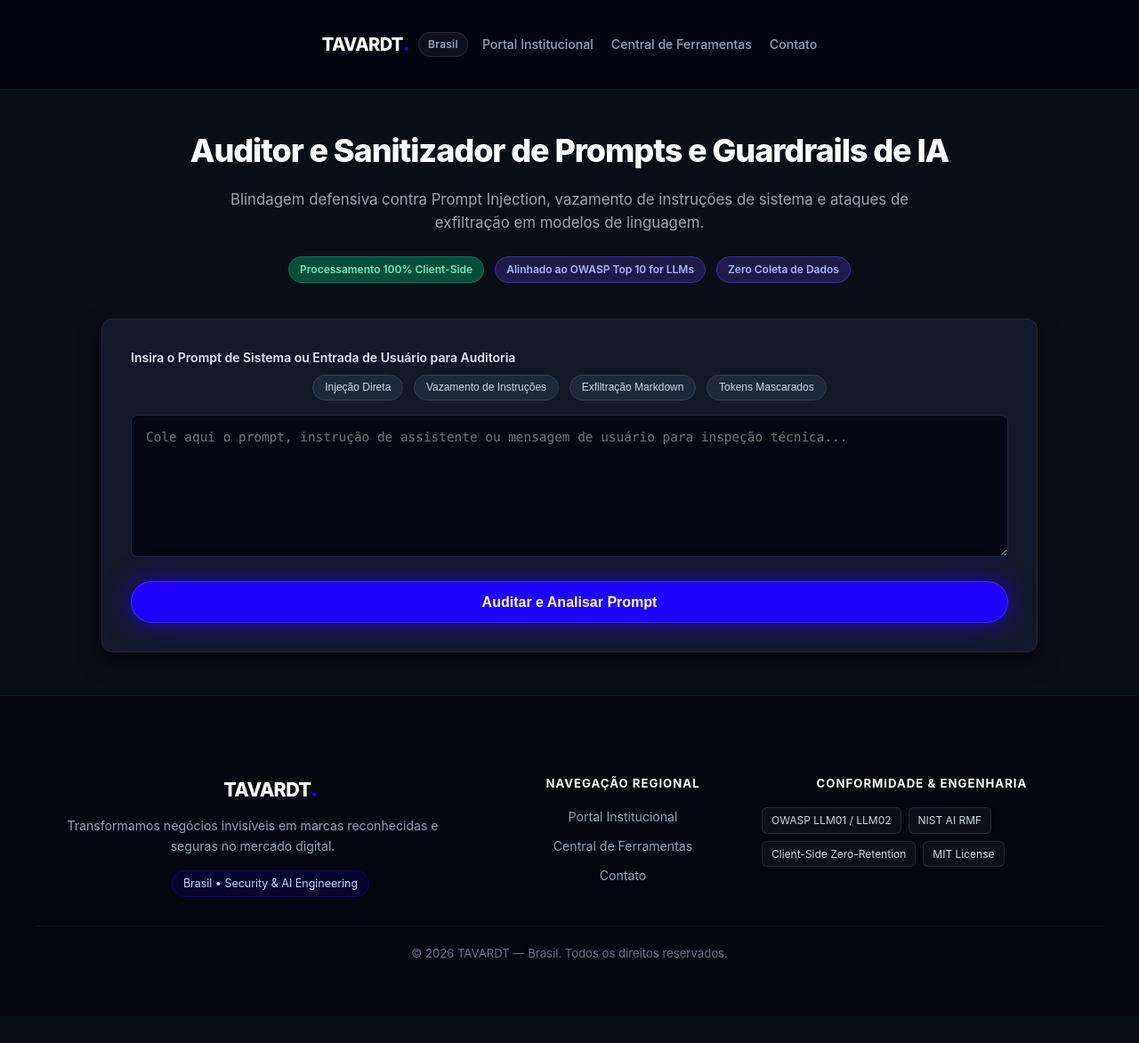
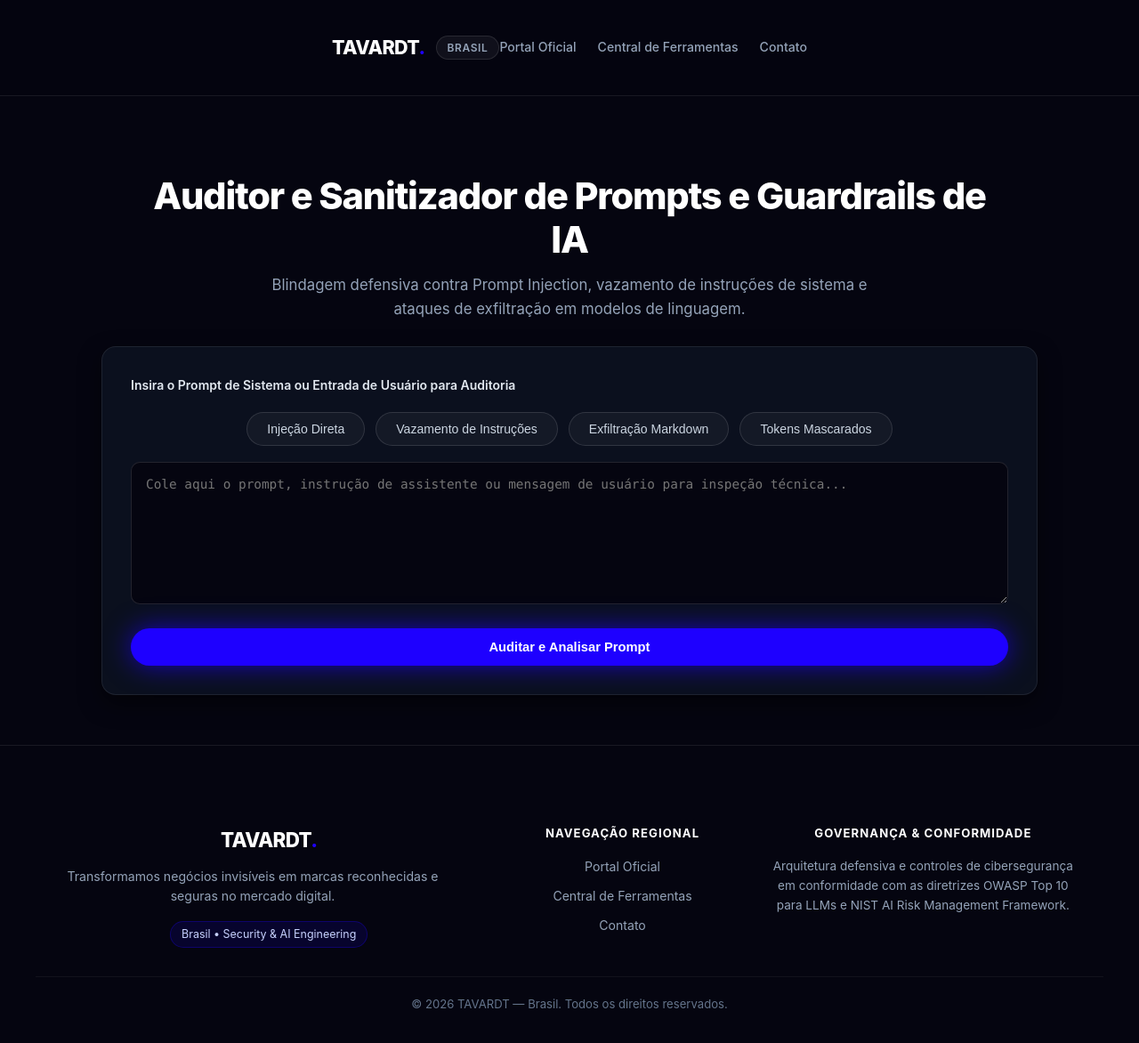
Before and after one commit to TAVARDT-Brasil/llm-guardrails-toolkit-br, a plain HTML site: page index.html in a window 1280 px wide. Shown: the whole page at 89% size. Before the commit the page ends 1142 px from the top, so only its background shows below. Drawn offline with Linux system fonts and the light colour scheme.

Commit message:
refactor(pages): apply unified obsidian theme #050510, purge junior badges, center buttons, enforce strict corporate standards

```diff
--- a/index.html
+++ b/index.html
@@ -80,215 +80,300 @@
   </script>
   <style>
 
-/* ==================== TAVARDT BRAND STANDARDIZATION ==================== */
+/* ==========================================================================
+   TAVARDT UNIFIED ENTERPRISE DESIGN SYSTEM (ASTRYX TOKENS)
+   ========================================================================== */
 :root {
-  --tavardt-blue: #1e00ff !important;
-  --tavardt-blue-hover: #1500db !important;
-  --tavardt-blue-glow: 0 0 30px rgba(30, 0, 255, 0.7) !important;
-  --tavardt-blue-glow-lg: 0 0 45px rgba(30, 0, 255, 0.95) !important;
+  --bg: #050510 !important;
+  --bg2: #0b101e !important;
+  --bg3: #111827 !important;
+  --card-bg: #0b101e !important;
+  --surface: #0b101e !important;
+  --surface-card: #0e1526 !important;
+  --surface-elevated: #131d33 !important;
+  --card-border: rgba(255, 255, 255, 0.08) !important;
+  --border: rgba(255, 255, 255, 0.08) !important;
   --accent: #1e00ff !important;
   --accent-hover: #1500db !important;
   --blue: #1e00ff !important;
+  --info: #1e00ff !important;
+  --text: #f8fafc !important;
+  --text-muted: #94a3b8 !important;
+  --text2: #94a3b8 !important;
+  --code-bg: #030712 !important;
+}
+
+html, body {
+  background-color: #050510 !important;
+  color: #f8fafc !important;
+  font-family: -apple-system, BlinkMacSystemFont, "Segoe UI", Roboto, Helvetica, Arial, sans-serif !important;
+  margin: 0 !important;
+  padding: 0 !important;
+  min-height: 100vh !important;
+  -webkit-font-smoothing: antialiased !important;
 }
 
 /* Header */
 .tavardt-header {
-  width: 100%;
-  background: rgba(5, 5, 16, 0.94);
-  backdrop-filter: blur(12px);
-  -webkit-backdrop-filter: blur(12px);
-  border-bottom: 1px solid rgba(255, 255, 255, 0.08);
-  position: sticky;
-  top: 0;
-  z-index: 999;
+  width: 100% !important;
+  background: rgba(5, 5, 16, 0.95) !important;
+  backdrop-filter: blur(16px) !important;
+  -webkit-backdrop-filter: blur(16px) !important;
+  border-bottom: 1px solid rgba(255, 255, 255, 0.08) !important;
+  position: sticky !important;
+  top: 0 !important;
+  z-index: 1000 !important;
 }
 .tavardt-header-inner {
-  max-width: 1200px;
-  margin: 0 auto;
-  padding: 14px 24px;
-  display: flex;
-  justify-content: space-between;
-  align-items: center;
-  gap: 16px;
-  flex-wrap: wrap;
+  max-width: 1200px !important;
+  margin: 0 auto !important;
+  padding: 16px 24px !important;
+  display: flex !important;
+  justify-content: space-between !important;
+  align-items: center !important;
+  box-sizing: border-box !important;
 }
 .tavardt-brand {
-  display: inline-flex;
-  align-items: center;
-  gap: 10px;
-  text-decoration: none;
-  color: #ffffff;
+  display: inline-flex !important;
+  align-items: center !important;
+  gap: 12px !important;
+  text-decoration: none !important;
+  color: #ffffff !important;
 }
 .tavardt-logo-text {
-  font-size: 1.25rem;
-  font-weight: 800;
-  letter-spacing: -0.03em;
-  color: #ffffff;
+  font-size: 1.35rem !important;
+  font-weight: 800 !important;
+  letter-spacing: -0.03em !important;
+  color: #ffffff !important;
 }
 .tavardt-brand-dot {
   color: #1e00ff !important;
-  font-size: 1.4rem;
-  line-height: 1;
 }
 .tavardt-badge-jurisdiction {
-  font-size: 0.75rem;
-  font-weight: 600;
-  color: #94a3b8;
-  padding: 3px 10px;
-  background: rgba(255, 255, 255, 0.05);
-  border: 1px solid rgba(255, 255, 255, 0.1);
-  border-radius: 9999px;
-  letter-spacing: 0.02em;
+  font-size: 0.75rem !important;
+  font-weight: 600 !important;
+  color: #94a3b8 !important;
+  padding: 3px 12px !important;
+  background: rgba(255, 255, 255, 0.05) !important;
+  border: 1px solid rgba(255, 255, 255, 0.1) !important;
+  border-radius: 9999px !important;
+  text-transform: uppercase !important;
+  letter-spacing: 0.05em !important;
 }
 .tavardt-nav {
-  display: flex;
-  align-items: center;
-  gap: 20px;
-  flex-wrap: wrap;
+  display: flex !important;
+  align-items: center !important;
+  gap: 24px !important;
 }
 .tavardt-nav-link {
-  color: #94a3b8;
-  text-decoration: none;
-  font-size: 0.88rem;
-  font-weight: 500;
-  transition: color 0.2s ease;
+  color: #94a3b8 !important;
+  text-decoration: none !important;
+  font-size: 0.88rem !important;
+  font-weight: 500 !important;
+  transition: color 0.2s ease !important;
 }
 .tavardt-nav-link:hover {
-  color: #ffffff;
+  color: #ffffff !important;
 }
 
-/* Centered Button Row */
-.btn-row, .sample-buttons {
+/* Hero Section */
+.tavardt-hero, .hero {
+  max-width: 1000px !important;
+  margin: 0 auto !important;
+  padding: 48px 24px 28px !important;
+  text-align: center !important;
+  box-sizing: border-box !important;
+  background: transparent !important;
+  border: none !important;
+}
+.tavardt-hero h1, .hero h1, h1 {
+  font-size: clamp(1.8rem, 4vw, 2.6rem) !important;
+  font-weight: 800 !important;
+  letter-spacing: -0.03em !important;
+  margin: 0 0 12px 0 !important;
+  color: #ffffff !important;
+  line-height: 1.2 !important;
+}
+.tavardt-hero p, .hero p {
+  font-size: 1.05rem !important;
+  color: #94a3b8 !important;
+  max-width: 720px !important;
+  margin: 0 auto !important;
+  line-height: 1.6 !important;
+}
+
+/* Strict Suppression of Junior Elements */
+.badge-bar, .badges, .hero-badge, .hero img, .hero-img, .cta-grid, .cta-btn.wa, [class*="wa"],  {
+  display: none !important;
+}
+
+/* Containers and Cards */
+.card, .main-card, .panel, .stage-card, .vector-card {
+  background: #0b101e !important;
+  border: 1px solid rgba(255, 255, 255, 0.08) !important;
+  border-radius: 16px !important;
+}
+.container, main, .main-wrap {
+  background: transparent !important;
+  border: none !important;
+  box-shadow: none !important;
+}
+
+/* Textareas & Inputs */
+textarea, input[type="text"] {
+  background: #050510 !important;
+  border: 1px solid rgba(255, 255, 255, 0.12) !important;
+  border-radius: 10px !important;
+  color: #f8fafc !important;
+  font-family: 'Fira Code', Consolas, Monaco, monospace !important;
+}
+textarea:focus, input[type="text"]:focus {
+  border-color: #1e00ff !important;
+  outline: none !important;
+  box-shadow: 0 0 15px rgba(30, 0, 255, 0.3) !important;
+}
+
+/* Button Centering Containers */
+.btn-row, .presets-row, .sample-buttons {
   display: flex !important;
   justify-content: center !important;
   align-items: center !important;
+  gap: 12px !important;
+  margin: 18px 0 !important;
   flex-wrap: wrap !important;
-  gap: 12px !important;
 }
 
-/* Primary Action Buttons */
-.btn-primary, button.btn-primary, .btn-action-main, #btn-generate-blueprint, #btn-audit, .btn-run, #run-audit-btn, .btn-execute, .btn-analyze, .cta-btn.primary, .btn-act, #btn-copy {
+/* PRIMARY BUTTONS: 100% TAVARDT Electric Blue (#1e00ff) */
+.btn-primary, button.btn-primary, .btn-action-main, #btn-generate-blueprint, #btn-audit, .btn-run, #run-audit-btn, .btn-execute, .btn-analyze {
   background: #1e00ff !important;
   color: #ffffff !important;
+  border: none !important;
   border-radius: 9999px !important;
-  border: 1px solid rgba(255, 255, 255, 0.15) !important;
+  font-size: 0.92rem !important;
+  font-weight: 600 !important;
+  padding: 13px 36px !important;
   box-shadow: 0 0 30px rgba(30, 0, 255, 0.7) !important;
-  font-weight: 600 !important;
   cursor: pointer !important;
   transition: all 0.25s cubic-bezier(0.16, 1, 0.3, 1) !important;
+  text-decoration: none !important;
+  display: inline-flex !important;
+  align-items: center !important;
+  justify-content: center !important;
 }
-.btn-primary:hover, button.btn-primary:hover, .btn-action-main:hover, #btn-generate-blueprint:hover, #btn-audit:hover, .btn-run:hover, #run-audit-btn:hover, .btn-execute:hover, .btn-analyze:hover, .cta-btn.primary:hover, .btn-act:hover, #btn-copy:hover {
+.btn-primary:hover, button.btn-primary:hover, .btn-action-main:hover, #btn-generate-blueprint:hover, #btn-audit:hover, .btn-run:hover, #run-audit-btn:hover, .btn-execute:hover, .btn-analyze:hover {
   background: #1500db !important;
   box-shadow: 0 0 45px rgba(30, 0, 255, 0.95) !important;
   transform: translateY(-1px) !important;
 }
 
-/* Secondary & Preset Buttons */
-.btn-secondary, button.btn-secondary, .btn-sample, .btn-preset, button.btn-preset, .btn-action-secondary, .code-tab, .tab-btn, .cta-btn.secondary {
+/* SECONDARY BUTTONS: Clean dark pill */
+.btn-secondary, button.btn-secondary, .btn-sample, .btn-preset, button.btn-preset, .btn-action-secondary, .code-tab, .tab-btn {
+  background: rgba(255, 255, 255, 0.04) !important;
+  border: 1px solid rgba(255, 255, 255, 0.12) !important;
+  color: #cbd5e1 !important;
   border-radius: 9999px !important;
+  font-size: 0.88rem !important;
+  font-weight: 500 !important;
+  padding: 10px 22px !important;
+  cursor: pointer !important;
   transition: all 0.2s ease !important;
 }
-.btn-secondary:hover, button.btn-secondary:hover, .btn-sample:hover, .btn-preset:hover, button.btn-preset:hover, .btn-action-secondary:hover, .cta-btn.secondary:hover {
+.btn-secondary:hover, button.btn-secondary:hover, .btn-sample:hover, .btn-preset:hover, button.btn-preset:hover, .btn-action-secondary:hover {
   border-color: #1e00ff !important;
   color: #ffffff !important;
+  background: rgba(30, 0, 255, 0.08) !important;
 }
 
-/* Tabs Active */
-.code-tab.active, .tab-btn.active, .tab.active, .arch-btn.active {
+/* Active State for Tabs & Selectors */
+.code-tab.active, .tab-btn.active, .tab.active, .arch-btn.active, .btn-preset.active-hard {
   border-color: #1e00ff !important;
+  color: #ffffff !important;
+  background: rgba(30, 0, 255, 0.12) !important;
 }
 
-/* Footer */
+/* Institutional Footer */
 .tavardt-footer {
-  width: 100%;
-  background: #050510;
-  border-top: 1px solid rgba(255, 255, 255, 0.08);
-  margin-top: 48px;
-  color: #94a3b8;
+  width: 100% !important;
+  background: #050510 !important;
+  border-top: 1px solid rgba(255, 255, 255, 0.08) !important;
+  margin-top: 56px !important;
+  color: #94a3b8 !important;
 }
 .tavardt-footer-inner {
-  max-width: 1200px;
-  margin: 0 auto;
-  padding: 48px 24px 32px;
-  display: grid;
-  grid-template-columns: 2fr 1fr 1.5fr;
-  gap: 36px;
+  max-width: 1200px !important;
+  margin: 0 auto !important;
+  padding: 48px 24px 32px !important;
+  display: grid !important;
+  grid-template-columns: 2fr 1fr 1.5fr !important;
+  gap: 40px !important;
 }
 @media (max-width: 768px) {
   .tavardt-footer-inner {
-    grid-template-columns: 1fr;
-    gap: 28px;
+    grid-template-columns: 1fr !important;
+    gap: 28px !important;
   }
 }
 .tavardt-footer-logo {
-  font-size: 1.35rem;
-  font-weight: 800;
-  color: #ffffff;
-  margin-bottom: 12px;
-  letter-spacing: -0.03em;
+  font-size: 1.4rem !important;
+  font-weight: 800 !important;
+  color: #ffffff !important;
+  margin-bottom: 12px !important;
+  letter-spacing: -0.03em !important;
 }
 .tavardt-footer-mission {
-  font-size: 0.88rem;
-  line-height: 1.6;
-  color: #94a3b8;
-  margin-bottom: 16px;
-  max-width: 440px;
+  font-size: 0.88rem !important;
+  line-height: 1.6 !important;
+  color: #94a3b8 !important;
+  margin-bottom: 16px !important;
+  max-width: 440px !important;
 }
 .tavardt-footer-jurisdiction-tag {
-  display: inline-block;
-  font-size: 0.78rem;
-  color: #c7d2fe;
-  background: rgba(30, 0, 255, 0.12);
-  border: 1px solid rgba(30, 0, 255, 0.3);
-  padding: 4px 12px;
-  border-radius: 9999px;
+  display: inline-block !important;
+  font-size: 0.78rem !important;
+  color: #c7d2fe !important;
+  background: rgba(30, 0, 255, 0.12) !important;
+  border: 1px solid rgba(30, 0, 255, 0.3) !important;
+  padding: 4px 12px !important;
+  border-radius: 9999px !important;
 }
 .tavardt-footer-heading {
-  font-size: 0.82rem;
-  font-weight: 700;
-  text-transform: uppercase;
-  letter-spacing: 0.08em;
-  color: #ffffff;
-  margin-bottom: 16px;
+  font-size: 0.82rem !important;
+  font-weight: 700 !important;
+  text-transform: uppercase !important;
+  letter-spacing: 0.08em !important;
+  color: #ffffff !important;
+  margin-bottom: 16px !important;
 }
 .tavardt-footer-links {
-  list-style: none;
-  padding: 0;
-  margin: 0;
-  display: flex;
-  flex-direction: column;
-  gap: 10px;
+  list-style: none !important;
+  padding: 0 !important;
+  margin: 0 !important;
+  display: flex !important;
+  flex-direction: column !important;
+  gap: 10px !important;
 }
 .tavardt-footer-links a {
-  color: #94a3b8;
-  text-decoration: none;
-  font-size: 0.88rem;
-  transition: color 0.2s ease;
+  color: #94a3b8 !important;
+  text-decoration: none !important;
+  font-size: 0.88rem !important;
+  transition: color 0.2s ease !important;
 }
 .tavardt-footer-links a:hover {
-  color: #1e00ff;
+  color: #1e00ff !important;
 }
-.tavardt-footer-badges {
-  display: flex;
-  flex-wrap: wrap;
-  gap: 8px;
-}
-.tavardt-fbadge {
-  font-size: 0.75rem;
-  color: #cbd5e1;
-  background: rgba(255, 255, 255, 0.04);
-  border: 1px solid rgba(255, 255, 255, 0.1);
-  padding: 4px 10px;
-  border-radius: 6px;
+.tavardt-footer-compliance-text {
+  font-size: 0.85rem !important;
+  line-height: 1.6 !important;
+  color: #94a3b8 !important;
 }
 .tavardt-footer-bottom {
-  max-width: 1200px;
-  margin: 0 auto;
-  padding: 20px 24px;
-  border-top: 1px solid rgba(255, 255, 255, 0.05);
-  text-align: center;
-  font-size: 0.82rem;
-  color: #64748b;
+  max-width: 1200px !important;
+  margin: 0 auto !important;
+  padding: 20px 24px !important;
+  border-top: 1px solid rgba(255, 255, 255, 0.05) !important;
+  text-align: center !important;
+  font-size: 0.82rem !important;
+  color: #64748b !important;
 }
 
   </style>
@@ -302,8 +387,8 @@
       --bg: #090d16;
       --card-bg: #111827;
       --card-border: #1f293d;
-      --accent: #1e00ff;
-      --accent-hover: #1500db;
+      --accent: #6366f1;
+      --accent-hover: #4f46e5;
       --text: #f3f4f6;
       --text-muted: #9ca3af;
       --pass: #10b981;
@@ -558,7 +643,7 @@
       <span class="tavardt-badge-jurisdiction">Brasil</span>
     </a>
     <nav class="tavardt-nav">
-      <a href="https://ag.tavardt.com/br/" class="tavardt-nav-link" target="_blank" rel="noopener">Portal Institucional</a>
+      <a href="https://ag.tavardt.com/br/" class="tavardt-nav-link" target="_blank" rel="noopener">Portal Oficial</a>
       <a href="https://tools.tavardt.com/br/" class="tavardt-nav-link" target="_blank" rel="noopener">Central de Ferramentas</a>
       <a href="https://ag.tavardt.com/br/contato/" class="tavardt-nav-link" target="_blank" rel="noopener">Contato</a>
     </nav>
@@ -569,11 +654,7 @@
     <div class="hero">
       <h1>Auditor e Sanitizador de Prompts e Guardrails de IA</h1>
       <p>Blindagem defensiva contra Prompt Injection, vazamento de instruções de sistema e ataques de exfiltração em modelos de linguagem.</p>
-      <div class="badges">
-        <span class="badge badge-green">Processamento 100% Client-Side</span>
-        <span class="badge">Alinhado ao OWASP Top 10 for LLMs</span>
-        <span class="badge">Zero Coleta de Dados</span>
-      </div>
+
     </div>
 
     <div class="main-card">
@@ -632,19 +713,14 @@
     <div class="tavardt-footer-col">
       <div class="tavardt-footer-heading">Navegação Regional</div>
       <ul class="tavardt-footer-links">
-        <li><a href="https://ag.tavardt.com/br/" target="_blank" rel="noopener">Portal Institucional</a></li>
+        <li><a href="https://ag.tavardt.com/br/" target="_blank" rel="noopener">Portal Oficial</a></li>
         <li><a href="https://tools.tavardt.com/br/" target="_blank" rel="noopener">Central de Ferramentas</a></li>
         <li><a href="https://ag.tavardt.com/br/contato/" target="_blank" rel="noopener">Contato</a></li>
       </ul>
     </div>
     <div class="tavardt-footer-col">
-      <div class="tavardt-footer-heading">Conformidade & Engenharia</div>
-      <div class="tavardt-footer-badges">
-        <span class="tavardt-fbadge">OWASP LLM01 / LLM02</span>
-        <span class="tavardt-fbadge">NIST AI RMF</span>
-        <span class="tavardt-fbadge">Client-Side Zero-Retention</span>
-        <span class="tavardt-fbadge">MIT License</span>
-      </div>
+      <div class="tavardt-footer-heading">Governança & Conformidade</div>
+      <p class="tavardt-footer-compliance-text">Arquitetura defensiva e controles de cibersegurança em conformidade com as diretrizes OWASP Top 10 para LLMs e NIST AI Risk Management Framework.</p>
     </div>
   </div>
   <div class="tavardt-footer-bottom">
```
